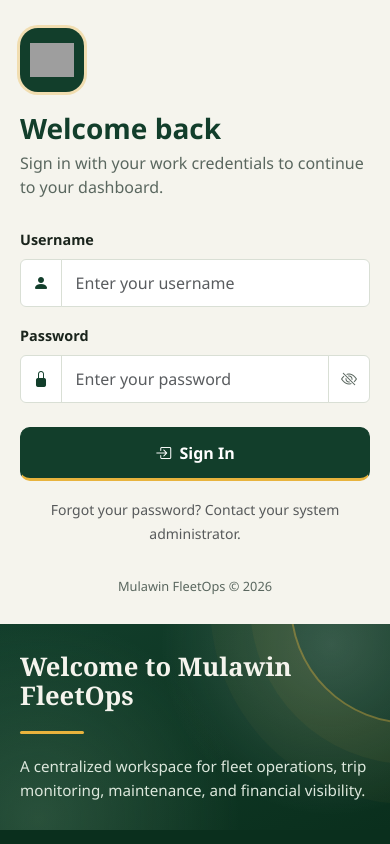
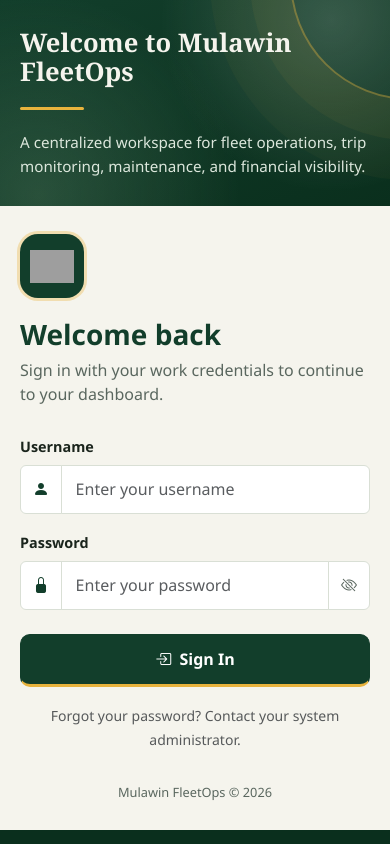
Before and after one commit to space-boy09195/mulawin_fleetops, a PHP site: page /login.php in a window 390 px wide. Run offline with PHP 8.4, Linux system fonts and the light colour scheme; grey boxes are pictures that could not be loaded.

Commit message:
Adjustment

```diff
--- a/assets/css/login.css
+++ b/assets/css/login.css
@@ -267,10 +267,18 @@
   }
 }
 
-/* ---------- Mobile: stack, login first ---------- */
+/* ---------- Mobile: stack, welcome panel on top ---------- */
 @media (max-width: 767.98px) {
   .login-page .login-shell {
     flex-direction: column;
+  }
+
+  .login-page .login-visual {
+    order: 0;
+  }
+
+  .login-page .login-card {
+    order: 1;
   }
 
   .login-page .login-card,
```
